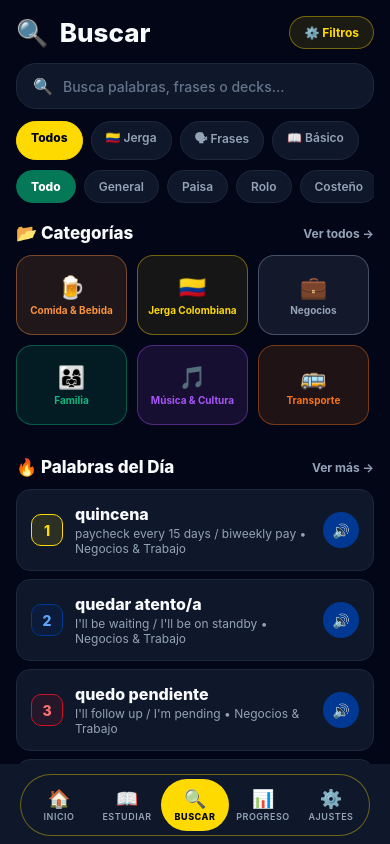
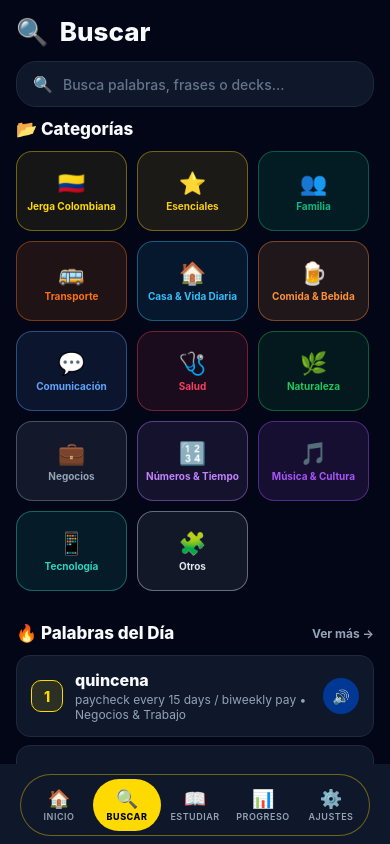
Before and after one commit to mikepitts25/Colombian-Spanish, a React Native app: screen /Browse in a window 390 px wide. Built offline with nearby package versions, Linux system fonts and the light colour scheme; what react-native-worklets would draw is missing.

Commit message:
fix: simplify browse flow

```diff
--- a/src/i18n/translations.ts
+++ b/src/i18n/translations.ts
@@ -120,10 +120,18 @@ export const translations = {
     'browse.categories': '📂 Categorías',
     'browse.category.food': 'Comida & Bebida',
     'browse.category.colombianisms': 'Jerga Colombiana',
+    'browse.category.essentials': 'Esenciales',
     'browse.category.work': 'Negocios',
     'browse.category.people': 'Familia',
     'browse.category.culture': 'Música & Cultura',
     'browse.category.travel': 'Transporte',
+    'browse.category.home': 'Casa & Vida Diaria',
+    'browse.category.communication': 'Comunicación',
+    'browse.category.health': 'Salud',
+    'browse.category.nature': 'Naturaleza',
+    'browse.category.numbers': 'Números & Tiempo',
+    'browse.category.tech': 'Tecnología',
+    'browse.category.other': 'Otros',
     'browse.wordsOfDay': '🔥 Palabras del Día',
     'browse.seeAll': 'Ver todos →',
     'browse.seeMore': 'Ver más →',
@@ -447,10 +455,18 @@ export const translations = {
     'browse.categories': '📂 Categories',
     'browse.category.food': 'Food & Drink',
     'browse.category.colombianisms': 'Colombian Slang',
+    'browse.category.essentials': 'Essentials',
     'browse.category.work': 'Business',
     'browse.category.people': 'Family',
     'browse.category.culture': 'Music & Culture',
     'browse.category.travel': 'Transportation',
+    'browse.category.home': 'Home & Daily Life',
+    'browse.category.communication': 'Communication',
+    'browse.category.health': 'Health',
+    'browse.category.nature': 'Nature',
+    'browse.category.numbers': 'Numbers & Time',
+    'browse.category.tech': 'Tech',
+    'browse.category.other': 'Other',
     'browse.wordsOfDay': '🔥 Words of the Day',
     'browse.seeAll': 'See all →',
     'browse.seeMore': 'See more →',
--- a/src/navigation/index.tsx
+++ b/src/navigation/index.tsx
@@ -28,8 +28,8 @@ const Stack = createNativeStackNavigator();
 
 const TABS: { name: string; labelKey: TranslationKey; icon: string }[] = [
   { name: 'Home', labelKey: 'tabs.home', icon: '🏠' },
+  { name: 'Browse', labelKey: 'tabs.browse', icon: '🔍' },
   { name: 'Study', labelKey: 'tabs.study', icon: '📖' },
-  { name: 'Browse', labelKey: 'tabs.browse', icon: '🔍' },
   { name: 'Progress', labelKey: 'tabs.progress', icon: '📊' },
   { name: 'Settings', labelKey: 'tabs.settings', icon: '⚙️' },
 ];
@@ -71,8 +71,8 @@ function Tabs() {
       screenOptions={{ headerShown: false }}
     >
       <Tab.Screen name="Home"     component={HomeScreen} />
+      <Tab.Screen name="Browse"   component={BrowseScreen} />
       <Tab.Screen name="Study"    component={StudyScreen} />
-      <Tab.Screen name="Browse"   component={BrowseScreen} />
       <Tab.Screen name="Progress" component={ProgressScreen} />
       <Tab.Screen name="Settings" component={SettingsScreen} />
     </Tab.Navigator>
--- a/src/screens/BrowseScreen.tsx
+++ b/src/screens/BrowseScreen.tsx
@@ -11,12 +11,6 @@ import { SafeAreaView } from 'react-native-safe-area-context';
 import { colors } from '../styles/theme';
 import { useDeck } from '../hooks/useDeck';
 import { useNavigation } from '@react-navigation/native';
-import {
-  cardMatchesRegion,
-  REGION_FILTERS,
-  REGION_LABEL_KEYS,
-  RegionFilterId,
-} from '../utils/regions';
 import { useLanguage } from '../context/LanguageContext';
 import { speakCard } from '../services/tts';
 
@@ -37,19 +31,20 @@ type CategoryKey =
   | 'Other';
 
 const CATEGORY_DISPLAY = [
-  { key: 'Food & Drink',       emoji: '🍺', labelKey: 'browse.category.food', color: '#fb923c', bg: 'rgba(251,146,60,0.12)'    },
-  { key: 'Colombianisms',      emoji: '🇨🇴', labelKey: 'browse.category.colombianisms', color: '#FFDA00', bg: 'rgba(255,218,0,0.08)'   },
-  { key: 'Work & School',      emoji: '💼', labelKey: 'browse.category.work', color: '#94a3b8', bg: 'rgba(148,163,184,0.12)'   },
-  { key: 'People & Relationships', emoji: '👨‍👩‍👧', labelKey: 'browse.category.people',  color: '#10b981', bg: 'rgba(16,185,129,0.12)'   },
-  { key: 'Fun & Culture',      emoji: '🎵', labelKey: 'browse.category.culture', color: '#a855f7', bg: 'rgba(168,85,247,0.12)'   },
-  { key: 'Places & Travel',    emoji: '🚌', labelKey: 'browse.category.travel', color: '#f97316', bg: 'rgba(249,115,22,0.12)'    },
-] as const;
-
-const FILTER_CHIPS = [
-  { id: 'all',     labelKey: 'browse.filter.all' },
-  { id: 'slang',   labelKey: 'browse.filter.slang' },
-  { id: 'phrases', labelKey: 'browse.filter.phrases' },
-  { id: 'basic',   labelKey: 'browse.filter.basic' },
+  { key: 'Colombianisms', emoji: '🇨🇴', labelKey: 'browse.category.colombianisms', color: '#FFDA00', bg: 'rgba(255,218,0,0.08)' },
+  { key: 'Essentials', emoji: '⭐', labelKey: 'browse.category.essentials', color: '#facc15', bg: 'rgba(250,204,21,0.1)' },
+  { key: 'People & Relationships', emoji: '👥', labelKey: 'browse.category.people', color: '#10b981', bg: 'rgba(16,185,129,0.12)' },
+  { key: 'Places & Travel', emoji: '🚌', labelKey: 'browse.category.travel', color: '#f97316', bg: 'rgba(249,115,22,0.12)' },
+  { key: 'Home & Daily Life', emoji: '🏠', labelKey: 'browse.category.home', color: '#38bdf8', bg: 'rgba(56,189,248,0.1)' },
+  { key: 'Food & Drink', emoji: '🍺', labelKey: 'browse.category.food', color: '#fb923c', bg: 'rgba(251,146,60,0.12)' },
+  { key: 'Communication', emoji: '💬', labelKey: 'browse.category.communication', color: '#60a5fa', bg: 'rgba(96,165,250,0.1)' },
+  { key: 'Health', emoji: '🩺', labelKey: 'browse.category.health', color: '#f43f5e', bg: 'rgba(244,63,94,0.1)' },
+  { key: 'Nature', emoji: '🌿', labelKey: 'browse.category.nature', color: '#22c55e', bg: 'rgba(34,197,94,0.1)' },
+  { key: 'Work & School', emoji: '💼', labelKey: 'browse.category.work', color: '#94a3b8', bg: 'rgba(148,163,184,0.12)' },
+  { key: 'Numbers & Time', emoji: '🔢', labelKey: 'browse.category.numbers', color: '#c084fc', bg: 'rgba(192,132,252,0.1)' },
+  { key: 'Fun & Culture', emoji: '🎵', labelKey: 'browse.category.culture', color: '#a855f7', bg: 'rgba(168,85,247,0.12)' },
+  { key: 'Tech', emoji: '📱', labelKey: 'browse.category.tech', color: '#2dd4bf', bg: 'rgba(45,212,191,0.1)' },
+  { key: 'Other', emoji: '🧩', labelKey: 'browse.category.other', color: '#e2e8f0', bg: 'rgba(226,232,240,0.08)' },
 ] as const;
 
 function getCategoryForDeck(deck: any): CategoryKey {
@@ -79,8 +74,6 @@ export default function BrowseScreen() {
   const nav = useNavigation<any>();
   const { t } = useLanguage();
   const [q, setQ] = useState('');
-  const [activeFilter, setActiveFilter] = useState('all');
-  const [activeRegion, setActiveRegion] = useState<RegionFilterId>('all');
   const [searching, setSearching] = useState(false);
 
   const allCards = useMemo<Row[]>(
@@ -91,35 +84,42 @@ export default function BrowseScreen() {
     [decks],
   );
 
+  const visibleCategories = useMemo(
+    () =>
+      CATEGORY_DISPLAY.filter((cat) =>
+        (decks || []).some((deck) => getCategoryForDeck(deck) === cat.key),
+      ),
+    [decks],
+  );
+
   const trendingWords = useMemo(() => {
     const slangRows = allCards.filter((x) => {
-      if (!cardMatchesRegion(x.card, activeRegion, x.deckName)) return false;
-      const text = (x.card.tags || []).join(' ').toLowerCase() + x.deckName.toLowerCase();
+      const text = `${(x.card.tags || []).join(' ')} ${x.deckName}`.toLowerCase();
       return /(slang|jerga|coloquial|colombia)/.test(text);
     });
     return slangRows.slice(0, 5);
-  }, [allCards, activeRegion]);
+  }, [allCards]);
 
   const searchResults = useMemo(() => {
     const query = q.trim().toLowerCase();
     if (!query) return [];
-    const filtered = allCards
-      .filter((x) => cardMatchesRegion(x.card, activeRegion, x.deckName))
+
+    return allCards
       .filter((x) => {
-        const text = (x.card.tags || []).join(' ').toLowerCase() + x.deckName.toLowerCase();
-        if (activeFilter === 'slang') return /(slang|jerga|coloquial|colombia)/.test(text);
-        if (activeFilter === 'phrases') return /(phrase|frase|expression|conversaci)/.test(text);
-        if (activeFilter === 'basic') return /(basic|intro|common|essential)/.test(text);
-        return true;
-      });
-    return filtered
-      .filter((x) => {
-        const hay = [x.card.front, x.card.back, x.card.example, (x.card.tags || []).join(' ')]
-          .filter(Boolean).join(' ').toLowerCase();
+        const hay = [
+          x.card.front,
+          x.card.back,
+          x.card.example,
+          x.deckName,
+          (x.card.tags || []).join(' '),
+        ]
+          .filter(Boolean)
+          .join(' ')
+          .toLowerCase();
         return hay.includes(query);
       })
       .slice(0, 80);
-  }, [allCards, q, activeFilter, activeRegion]);
+  }, [allCards, q]);
 
   function handleCategoryPress(catKey: string) {
     const decksInCat = (decks || []).filter((d) => getCategoryForDeck(d) === catKey);
@@ -152,9 +152,6 @@ export default function BrowseScreen() {
         {/* Header */}
         <View style={styles.header}>
           <Text style={styles.title}>{t('browse.title')}</Text>
-          <View style={styles.filterPill}>
-            <Text style={styles.filterPillText}>{t('browse.filters')}</Text>
-          </View>
         </View>
 
         {/* Search bar */}
@@ -177,39 +174,6 @@ export default function BrowseScreen() {
             </Pressable>
           )}
         </View>
-
-        {/* Filter chips */}
-        <ScrollView horizontal showsHorizontalScrollIndicator={false} style={styles.chipsScroll}>
-          <View style={styles.chipsRow}>
-            {FILTER_CHIPS.map((chip) => (
-              <Pressable
-                key={chip.id}
-                style={[styles.chip, activeFilter === chip.id && styles.chipActive]}
-                onPress={() => setActiveFilter(chip.id)}
-              >
-                <Text style={[styles.chipText, activeFilter === chip.id && styles.chipTextActive]}>
-                  {t(chip.labelKey)}
-                </Text>
-              </Pressable>
-            ))}
-          </View>
-        </ScrollView>
-
-        <ScrollView horizontal showsHorizontalScrollIndicator={false} style={styles.regionChipsScroll}>
-          <View style={styles.chipsRow}>
-            {REGION_FILTERS.map((region) => (
-              <Pressable
-                key={region.id}
-                style={[styles.chip, activeRegion === region.id && styles.regionChipActive]}
-                onPress={() => setActiveRegion(region.id)}
-              >
-                <Text style={[styles.chipText, activeRegion === region.id && styles.regionChipTextActive]}>
-                  {t(REGION_LABEL_KEYS[region.id])}
-                </Text>
-              </Pressable>
-            ))}
-          </View>
-        </ScrollView>
 
         {showResults ? (
           /* ── SEARCH RESULTS ── */
@@ -252,10 +216,9 @@ export default function BrowseScreen() {
             {/* Categories grid */}
             <View style={styles.sectionHeader}>
               <Text style={styles.sectionTitle}>{t('browse.categories')}</Text>
-              <Text style={styles.seeAll}>{t('browse.seeAll')}</Text>
             </View>
             <View style={styles.catGrid}>
-              {CATEGORY_DISPLAY.map((cat) => (
+              {visibleCategories.map((cat) => (
                 <Pressable
                   key={cat.key}
                   style={[styles.catCard, { backgroundColor: cat.bg, borderColor: cat.color + '66' }]}
@@ -319,19 +282,9 @@ const styles = StyleSheet.create({
   header: {
     flexDirection: 'row',
     alignItems: 'center',
-    justifyContent: 'space-between',
     marginBottom: 14,
   },
   title: { color: colors.textPrimary, fontSize: 26, fontWeight: '800' },
-  filterPill: {
-    paddingHorizontal: 14,
-    paddingVertical: 8,
-    borderRadius: 20,
-    backgroundColor: 'rgba(255,218,0,0.1)',
-    borderWidth: 1,
-    borderColor: 'rgba(255,218,0,0.4)',
-  },
-  filterPillText: { color: colors.brand, fontSize: 12, fontWeight: '700' },
 
   searchBar: {
     flexDirection: 'row',
@@ -353,23 +306,6 @@ const styles = StyleSheet.create({
     fontWeight: '500',
   },
   clearBtn: { color: colors.textSecondary, fontSize: 14, paddingHorizontal: 4 },
-
-  chipsScroll: { marginBottom: 20 },
-  regionChipsScroll: { marginBottom: 20, marginTop: -10 },
-  chipsRow: { flexDirection: 'row', gap: 8 },
-  chip: {
-    paddingHorizontal: 14,
-    paddingVertical: 8,
-    borderRadius: 20,
-    backgroundColor: colors.surface,
-    borderWidth: 1,
-    borderColor: colors.border,
-  },
-  chipActive: { backgroundColor: colors.brand, borderColor: colors.brand },
-  regionChipActive: { backgroundColor: '#047857', borderColor: '#047857' },
-  chipText: { color: colors.textSecondary, fontSize: 12, fontWeight: '600' },
-  chipTextActive: { color: '#020617', fontWeight: '800' },
-  regionChipTextActive: { color: '#ffffff', fontWeight: '800' },
 
   sectionHeader: {
     flexDirection: 'row',
```
Also changed, not shown: 1 other file (tests, documents, lock files or other folders).
